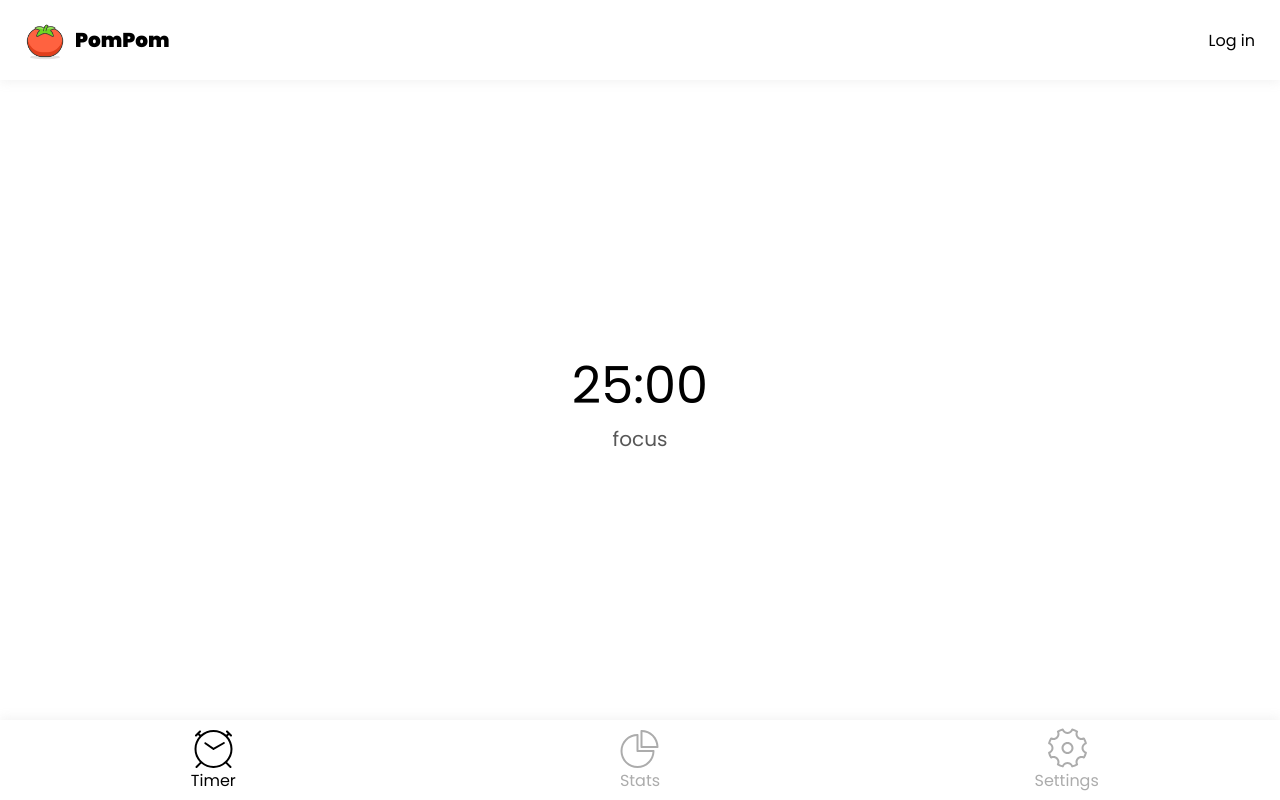
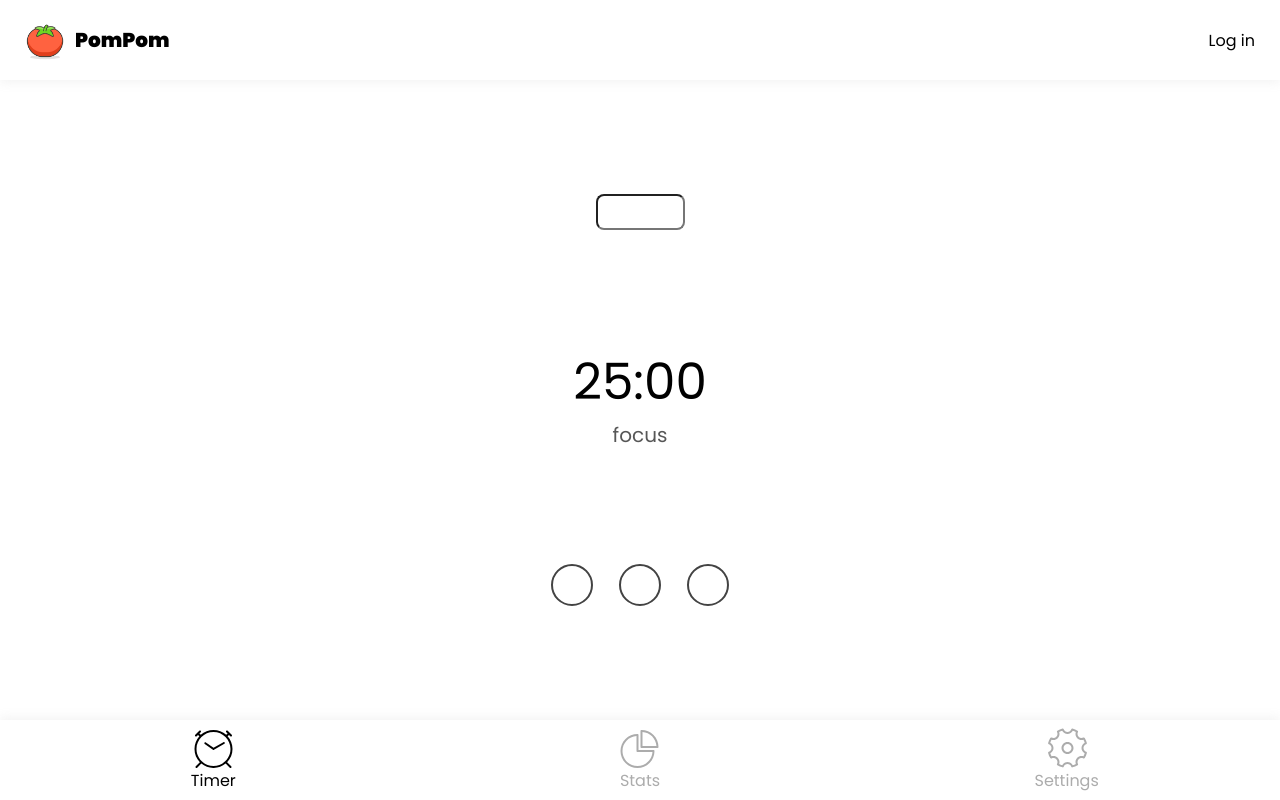
Before and after one commit to sokkususu/pompom, a Vue app: page / in a window 1280 px wide. Built offline with nearby package versions, Linux system fonts and the light colour scheme.

Commit message:
create components

```diff
--- a/package.json
+++ b/package.json
@@ -8,7 +8,8 @@
   },
   "dependencies": {
     "core-js": "^3.6.5",
-    "vue": "^2.6.11"
+    "vue": "^2.6.11",
+    "vue-progress-path": "0.0.2"
   },
   "devDependencies": {
     "@vue/cli-plugin-babel": "~4.5.0",
--- a/src/components/Content.vue
+++ b/src/components/Content.vue
@@ -15,4 +15,7 @@ export default {
 </script>
 
 <style scoped>
+.content {
+  height: 100%;
+}
 </style>
--- a/src/components/Footer.vue
+++ b/src/components/Footer.vue
@@ -17,7 +17,7 @@ export default {
 <style>
 .footer {
   width: 100%;
-  height: 80px;
+  min-height: 80px;
   box-shadow: 0px -2px 10px #afafaf29;
   display: flex;
   flex-direction: column;
--- a/src/components/Header.vue
+++ b/src/components/Header.vue
@@ -19,7 +19,7 @@
 
 <style>
 .header {
-  height: 80px;
+  min-height: 80px;
   padding: 0 25px;
   box-shadow: 0px 2px 10px #afafaf29;
 }
--- a/src/components/IconBase.vue
+++ b/src/components/IconBase.vue
@@ -38,8 +38,8 @@ export default {
 </script>
 
 <style scoped>
-/* svg {
+svg {
   display: inline-block;
   vertical-align: baseline;
-} */
+}
 </style>
--- a/src/components/Navbar.vue
+++ b/src/components/Navbar.vue
@@ -1,15 +1,15 @@
 <template>
   <nav class="navbar">
     <div class="navbar-timer navbar-item" style="color: black">
-      <icon-base width="auto" icon-name="timer"><icon-timer /></icon-base>
+      <icon-base width="100%" icon-name="timer"><icon-timer /></icon-base>
       <div class="navbar-text">Timer</div>
     </div>
     <div class="navbar-stats navbar-item">
-      <icon-base width="auto" icon-name="stats"><icon-stats /></icon-base>
+      <icon-base width="100%" icon-name="stats"><icon-stats /></icon-base>
       <div class="navbar-text">Stats</div>
     </div>
     <div class="navbar-settings navbar-item">
-      <icon-base width="auto" icon-name="settings"><icon-settings /></icon-base>
+      <icon-base width="100%" icon-name="settings"><icon-settings /></icon-base>
       <div class="navbar-text">Settings</div>
     </div>
   </nav>
--- /dev/null
+++ b/src/components/RoundButton.vue
@@ -0,0 +1,16 @@
+<template>
+  <div class="round-button"></div>
+</template>
+
+<script>
+export default {};
+</script>
+
+<style scoped>
+.round-button {
+  width: 38px;
+  height: 38px;
+  border: 2px solid #434343;
+  border-radius: 50%;
+}
+</style>
--- /dev/null
+++ b/src/components/Task.vue
@@ -0,0 +1,16 @@
+<template>
+  <input id="task-input" type="text" />
+</template>
+
+<script>
+export default {};
+</script>
+
+<style>
+#task-input {
+  margin: auto;
+  width: 81px;
+  height: 30px;
+  border-radius: 8px;
+}
+</style>
--- a/src/components/Timer.vue
+++ b/src/components/Timer.vue
@@ -1,27 +1,63 @@
 <template>
   <div class="timer">
-    <div class="time">25:00</div>
-    <div class="status">focus</div>
+    <Task />
+    <div class="time-block">
+      <div class="time">25:00</div>
+      <div class="status">focus</div>
+    </div>
+    <div class="menu">
+      <RoundButton />
+      <RoundButton />
+      <RoundButton />
+    </div>
   </div>
 </template>
 
 <script>
+import TimerBar from "./TimerBar";
+import RoundButton from "./RoundButton";
+import Task from "./Task";
+
 export default {
-  components: {},
+  components: {
+    TimerBar,
+    RoundButton,
+    Task,
+  },
 };
 </script>
 
 <style scoped>
 .timer {
   text-align: center;
+  position: relative;
+  display: flex;
+  flex-direction: column;
+  justify-content: center;
+  height: 100%;
+}
+
+.time-block {
+  /* position: absolute; */
+  /* top: 0; */
+  display: flex;
+  flex-direction: column;
+  justify-content: center;
 }
 
 .time {
-  font-size: 51px;
+  font-size: 50px;
 }
 
 .status {
   font-size: 20px;
   color: #575757;
 }
+
+.menu {
+  display: flex;
+  width: 178px;
+  margin: auto;
+  justify-content: space-between;
+}
 </style>
--- /dev/null
+++ b/src/components/TimerBar.vue
@@ -0,0 +1,7 @@
+<template></template>
+
+<script>
+</script>
+
+<style>
+</style>
```
Also changed, not shown: 1 other file (tests, documents, lock files or other folders).
